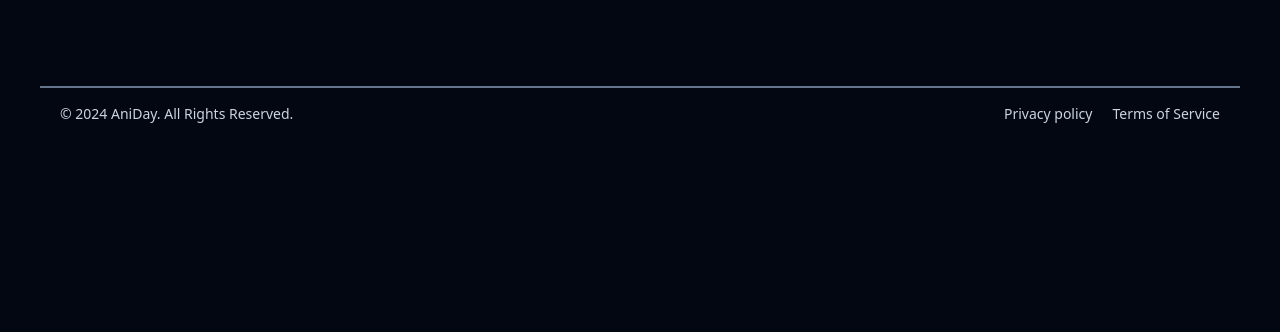
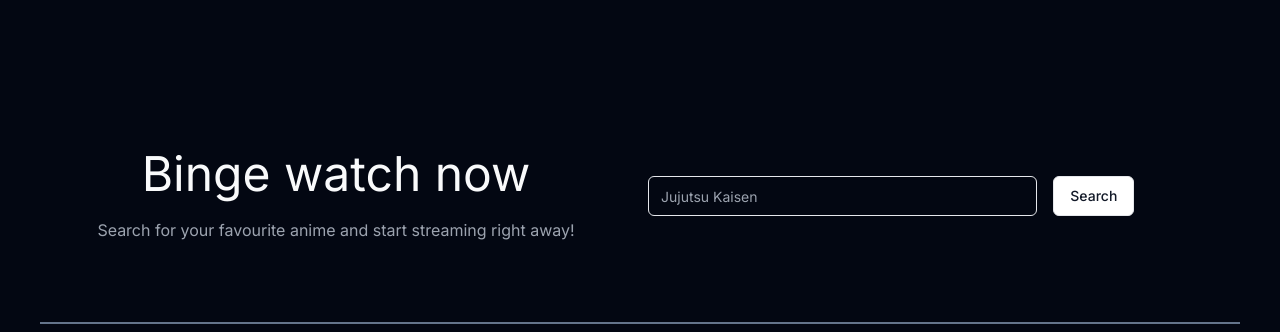
Before and after one commit to Dey11/anime, a Next.js app: page / in a window 1280 px wide. Shown: the part 1100-1432 px from the top of the page. Before the commit the page ends 1244 px from the top, so only its background shows below. Built offline with nearby package versions, Linux system fonts and the light colour scheme.

Commit message:
add search section in home

```diff
--- a/src/app/page.tsx
+++ b/src/app/page.tsx
@@ -1,11 +1,13 @@
 import FeatureSection from "@/components/home/features";
 import Hero from "@/components/home/hero";
+import SearchSection from "@/components/home/search";
 
 export default function Home() {
   return (
     <main className="">
       <Hero />
       <FeatureSection />
+      <SearchSection />
     </main>
   );
 }
--- a/src/components/home/hero.tsx
+++ b/src/components/home/hero.tsx
@@ -3,7 +3,7 @@ import { Button } from "../ui/button";
 
 const Hero = () => {
   return (
-    <div className="md:grid md:grid-cols-2 pt-8 pb-20">
+    <div className="md:grid md:grid-cols-2 pt-14 pb-20">
       <div className="items-center flex justify-center">
         <div className=" ">
           <div className="text-5xl font-semibold pb-10">
--- /dev/null
+++ b/src/components/home/search.tsx
@@ -0,0 +1,22 @@
+import { Button } from "../ui/button";
+import { Input } from "../ui/input";
+
+const SearchSection = () => {
+  return (
+    <div className="grid md:grid-cols-6 pt-20 pb-10 gap-4 items-center">
+      <div className=" col-span-3 text-center">
+        <h1 className="text-5xl pb-5">Binge watch now</h1>
+        <p className="text-gray-400">
+          Search for your favourite anime and start streaming right away!
+        </p>
+      </div>
+      <div className="col-span-2">
+        <Input placeholder="Jujutsu Kaisen" />
+      </div>
+      <div>
+        <Button variant={"outline"}>Search</Button>
+      </div>
+    </div>
+  );
+};
+export default SearchSection;
--- /dev/null
+++ b/src/components/ui/input.tsx
@@ -0,0 +1,30 @@
+import * as React from "react";
+
+import { cn } from "@/lib/utils";
+
+export interface InputProps
+  extends React.InputHTMLAttributes<HTMLInputElement> {}
+
+const Input = React.forwardRef<HTMLInputElement, InputProps>(
+  ({ className, type, ...props }, ref) => {
+    return (
+      <input
+        type={type}
+        className={cn(
+          `flex h-10 w-full rounded-md border border-input bg-foreground
+          px-3 py-2 text-sm ring-offset-background file:border-0
+          file:bg-transparent file:text-sm file:font-medium
+          placeholder:text-muted-background focus-visible:outline-none
+          focus-visible:ring-2 focus-visible:ring-ring focus-visible:ring-offset-2
+          disabled:cursor-not-allowed disabled:opacity-50`,
+          className
+        )}
+        ref={ref}
+        {...props}
+      />
+    );
+  }
+);
+Input.displayName = "Input";
+
+export { Input };
```
